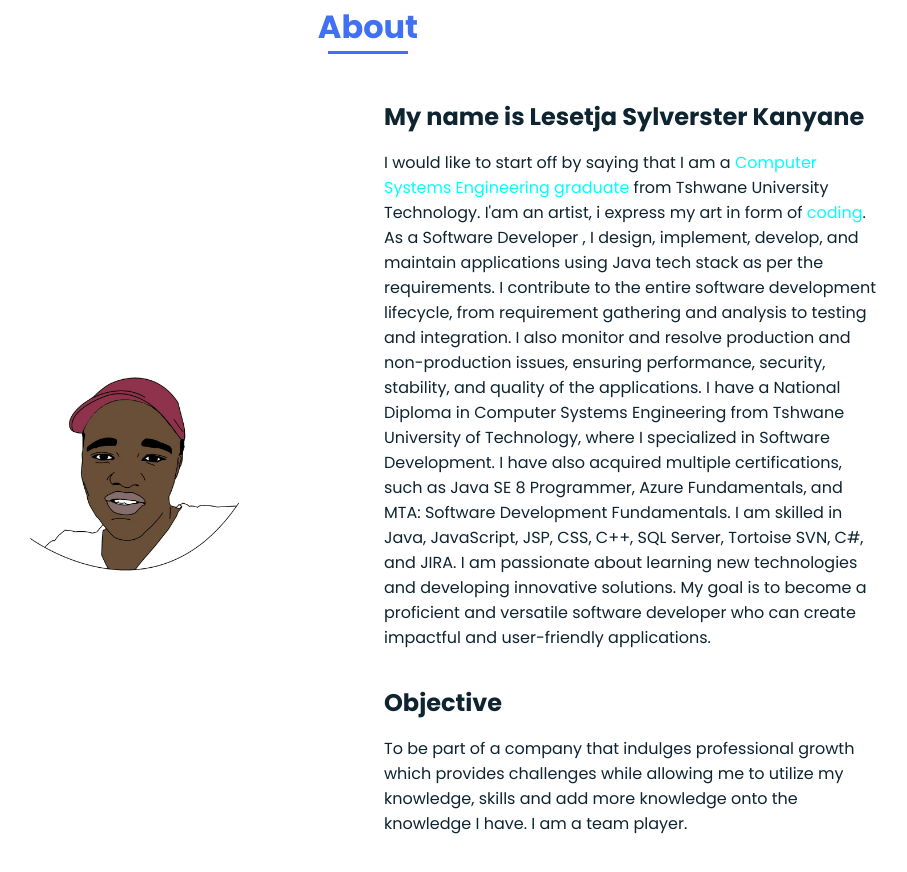
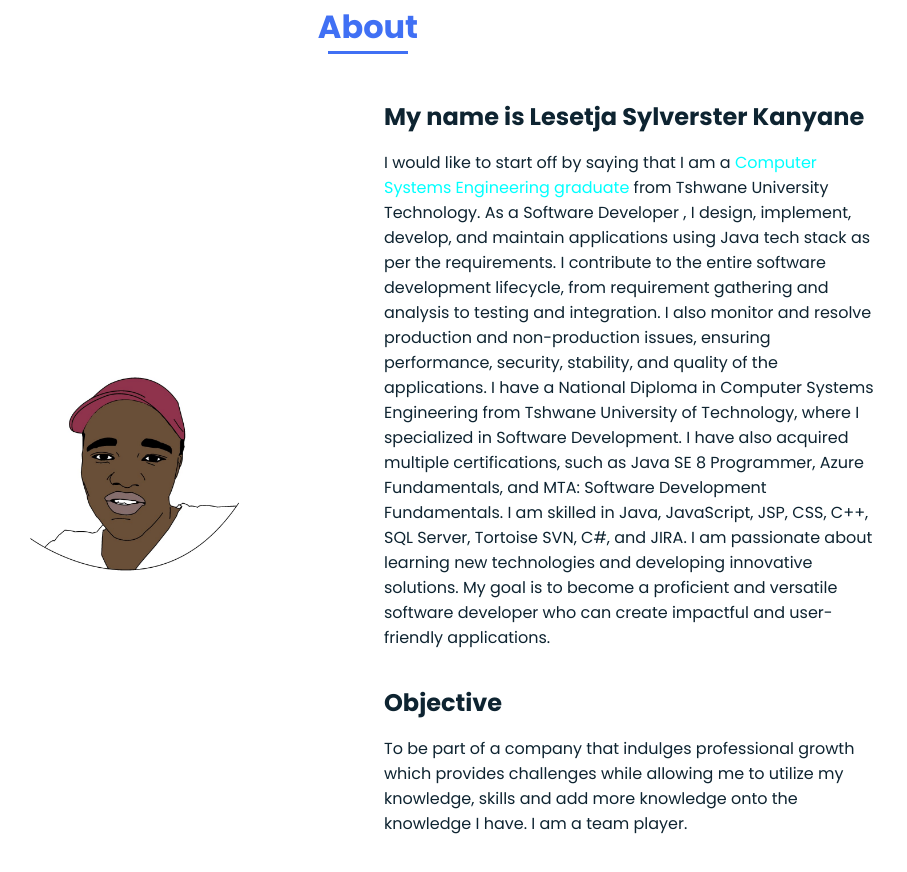
Before and after one commit to ksylverster/portfolio, a plain HTML site: page index.html in a window 1280 px wide. Shown: the part 877-1749 px from the top of the page, without its empty margins (272-1179 px from the left). Drawn offline with nearby package versions, Linux system fonts and the light colour scheme.

Commit message:
2025 second update

```diff
--- a/index.html
+++ b/index.html
@@ -75,8 +75,7 @@
                     <h2 class="about__subtitle">My name is Lesetja Sylverster Kanyane</h2>
                     <p class="about__text">I would like to start off by saying that I am a <span
                             class="about_me_span">Computer Systems Engineering graduate</span> from
-                        Tshwane University Technology. I'am an artist, i express my art in form of <span
-                            class="about_me_span">coding</span>.
+                        Tshwane University Technology.
                             As a Software Developer , I design, implement, develop, and maintain applications using Java tech stack as per the requirements.
                             I contribute to the entire software development lifecycle, from requirement gathering and analysis to testing and integration.
                             I also monitor and resolve production and non-production issues, ensuring performance, security, stability, and quality of the applications.
```
